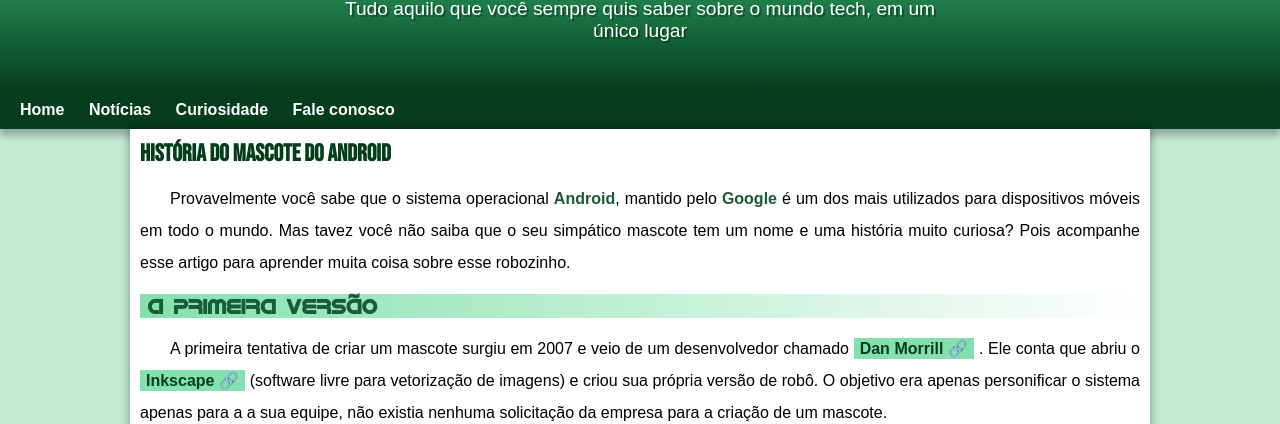
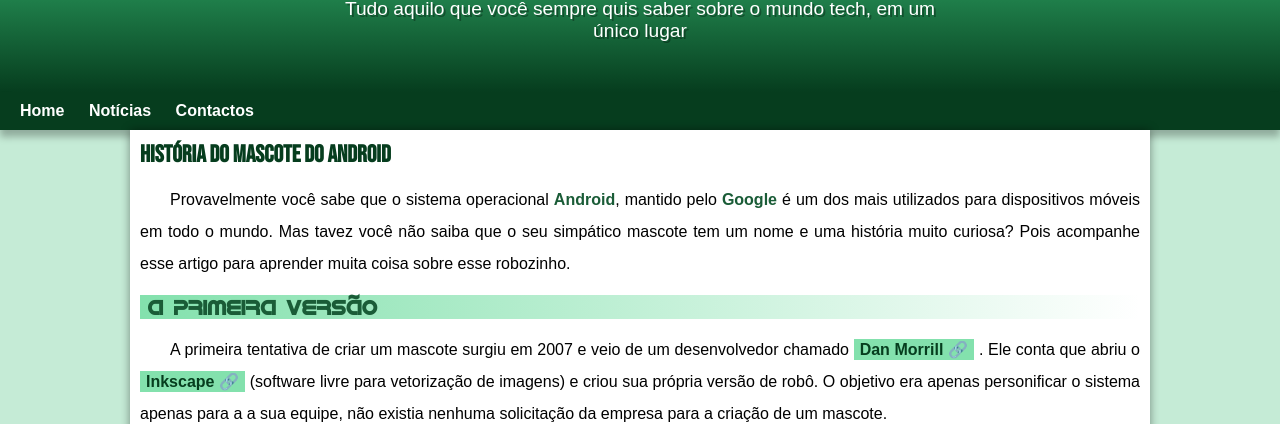
Before and after one commit to Etchiliezedossantos/desafio1, a plain HTML site: page index.html in a window 1280 px wide. Shown: the part 59-483 px from the top of the page. Drawn offline with Linux system fonts and the light colour scheme.

Commit message:
Problema de padding resolvido

```diff
--- a/estilo/style.css
+++ b/estilo/style.css
@@ -56,6 +56,7 @@ header >p {
     color: white;
     padding-right: 10px;
     padding-left: 10px;
+    padding-bottom: 50px;
     text-shadow: 2px 2px 0px rgba(0, 0, 0, 0.315);
 
 }
--- a/index.html
+++ b/index.html
@@ -16,8 +16,7 @@
     <nav>
         <a href="#">Home</a>
         <a href="#">Notícias</a>
-        <a href="#">Curiosidade</a>
-        <a href="#">Fale conosco</a>
+        <a href="#">Contactos</a>
     </nav>
     <main>
         <article>
```
